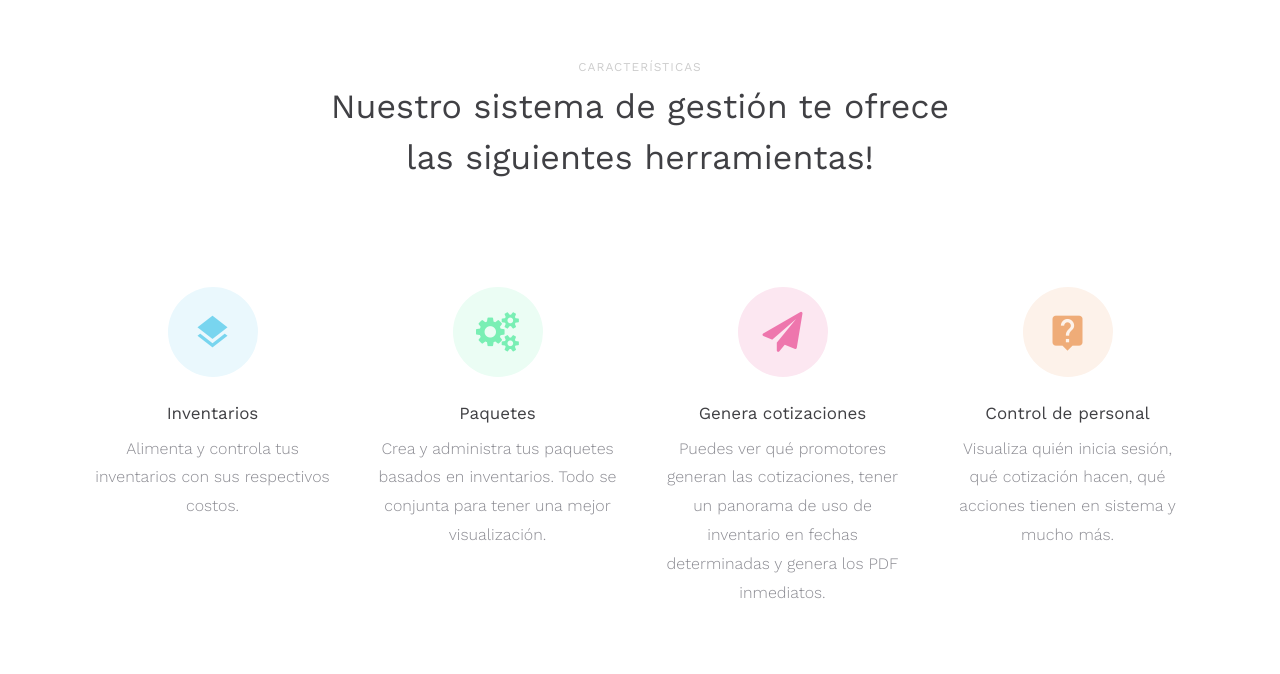
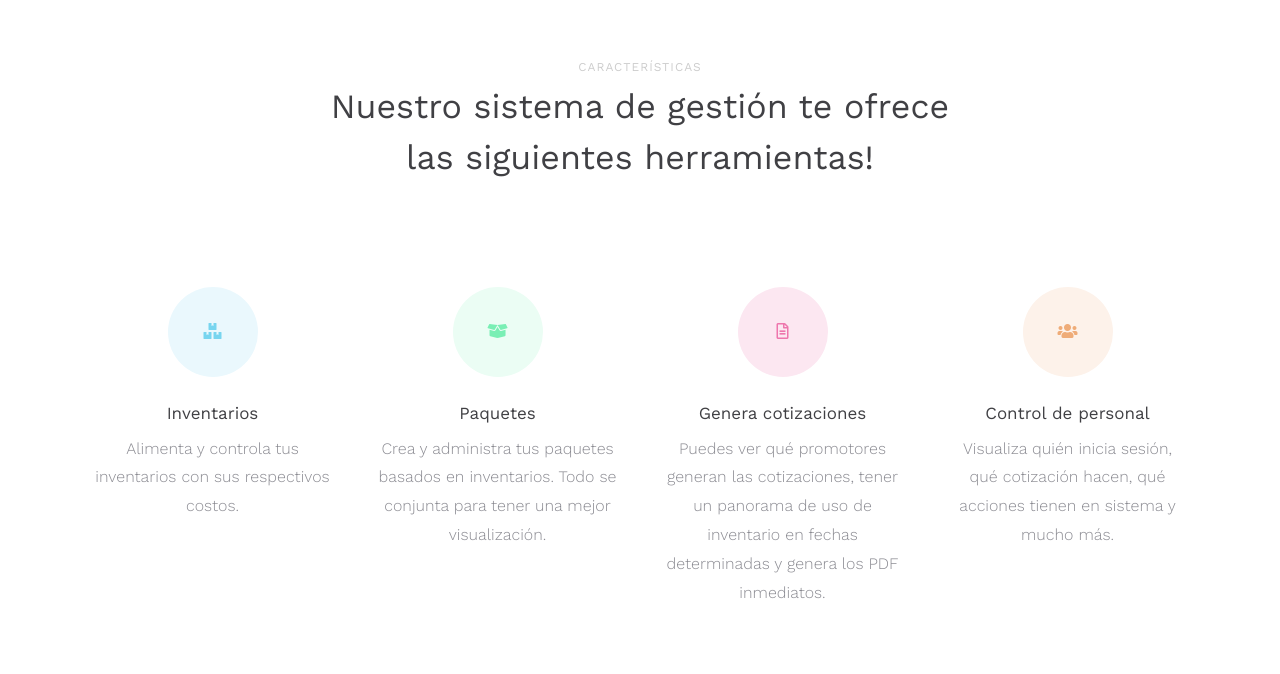
Before and after one commit to babecsoluciones/ge-web-dev, a plain HTML site: page index.html in a window 1280 px wide. Shown: the part 1438-2112 px from the top of the page. Drawn offline with nearby package versions, Linux system fonts and the light colour scheme; some packages are replaced by stand-ins of ours; no server answers; files whose address does not match are found by name.

Commit message:
Update index.html

```diff
--- a/index.html
+++ b/index.html
@@ -25,6 +25,8 @@
     <link rel="stylesheet" href="css/flaticon.css">
     <link rel="stylesheet" href="css/icomoon.css">
     <link rel="stylesheet" href="css/style.css">
+
+    <link rel="stylesheet" href="https://use.fontawesome.com/releases/v5.5.0/css/all.css" integrity="sha384-B4dIYHKNBt8Bc12p+WXckhzcICo0wtJAoU8YZTY5qE0Id1GSseTk6S+L3BlXeVIU" crossorigin="anonymous">
   </head>
   <body>
 
@@ -37,7 +39,7 @@
 
         <div class="collapse navbar-collapse" id="ftco-nav">
           <ul class="navbar-nav ml-auto">
-            <li class="nav-item active"><a href="https://web.gestordeeventos.online/" class="nav-link">Home</a></li>
+            <li class="nav-item active"><a href="https://web.gestordeeventos.online/" class="nav-link">Inicio</a></li>
             <li class="nav-item"><a href="https://demo.gestordeeventos.online/" class="nav-link">Demo</a></li>
             <li class="nav-item"><a href="#" class="nav-link">Registro</a></li>
             <li class="nav-item"><a href="#" class="nav-link">Acceder</a></li>
@@ -104,7 +106,7 @@
         <div class="row">
           <div class="col-md-6 col-lg-3 d-flex align-self-stretch ftco-animate">
             <div class="media block-6 services d-block text-center">
-              <div class="d-flex justify-content-center"><div class="icon color-1 d-flex justify-content-center mb-3"><span class="align-self-center icon-layers"></span></div></div>
+              <div class="d-flex justify-content-center"><div class="icon color-1 d-flex justify-content-center mb-3"><span class="align-self-center"><i class="fas fa-boxes"></i></span></div></div>
               <div class="media-body p-2">
                 <h3 class="heading">Inventarios</h3>
                 <p>Alimenta y controla tus inventarios con sus respectivos costos.</p>
@@ -113,7 +115,7 @@
           </div>
           <div class="col-md-6 col-lg-3 d-flex align-self-stretch ftco-animate">
             <div class="media block-6 services d-block text-center">
-              <div class="d-flex justify-content-center"><div class="icon color-2 d-flex justify-content-center mb-3"><span class="align-self-center icon-gears"></span></div></div>
+              <div class="d-flex justify-content-center"><div class="icon color-2 d-flex justify-content-center mb-3"><span class="align-self-center"><i class="fas fa-box-open"></i></span></div></div>
               <div class="media-body p-2">
                 <h3 class="heading">Paquetes</h3>
                 <p>Crea y administra tus paquetes basados en inventarios. Todo se conjunta para tener una mejor visualizaci&oacute;n.</p>
@@ -122,7 +124,7 @@
           </div>
           <div class="col-md-6 col-lg-3 d-flex align-self-stretch ftco-animate">
             <div class="media block-6 services d-block text-center">
-              <div class="d-flex justify-content-center"><div class="icon color-3 d-flex justify-content-center mb-3"><span class="align-self-center icon-paper-plane"></span></div></div>
+              <div class="d-flex justify-content-center"><div class="icon color-3 d-flex justify-content-center mb-3"><span class="align-self-center"><i class="far fa-file-alt"></i></span></div></div>
               <div class="media-body p-2">
                 <h3 class="heading">Genera cotizaciones</h3>
                 <p>Puedes ver qu&eacute; promotores generan las cotizaciones, tener un panorama de uso de inventario en fechas determinadas y genera los PDF inmediatos.</p>
@@ -132,7 +134,7 @@
 
           <div class="col-md-6 col-lg-3 d-flex align-self-stretch ftco-animate">
             <div class="media block-6 services d-block text-center">
-              <div class="d-flex justify-content-center"><div class="icon color-4 d-flex justify-content-center mb-3"><span class="align-self-center icon-live_help"></span></div></div>
+              <div class="d-flex justify-content-center"><div class="icon color-4 d-flex justify-content-center mb-3"><span class="align-self-center"><i class="fas fa-users"></i></span></div></div>
               <div class="media-body p-2">
                 <h3 class="heading">Control de personal</h3>
                 <p>Visualiza qui&eacute;n inicia sesi&oacute;n, qu&eacute; cotizaci&oacute;n hacen, qu&eacute; acciones tienen en sistema y mucho m&aacute;s.</p>
```
